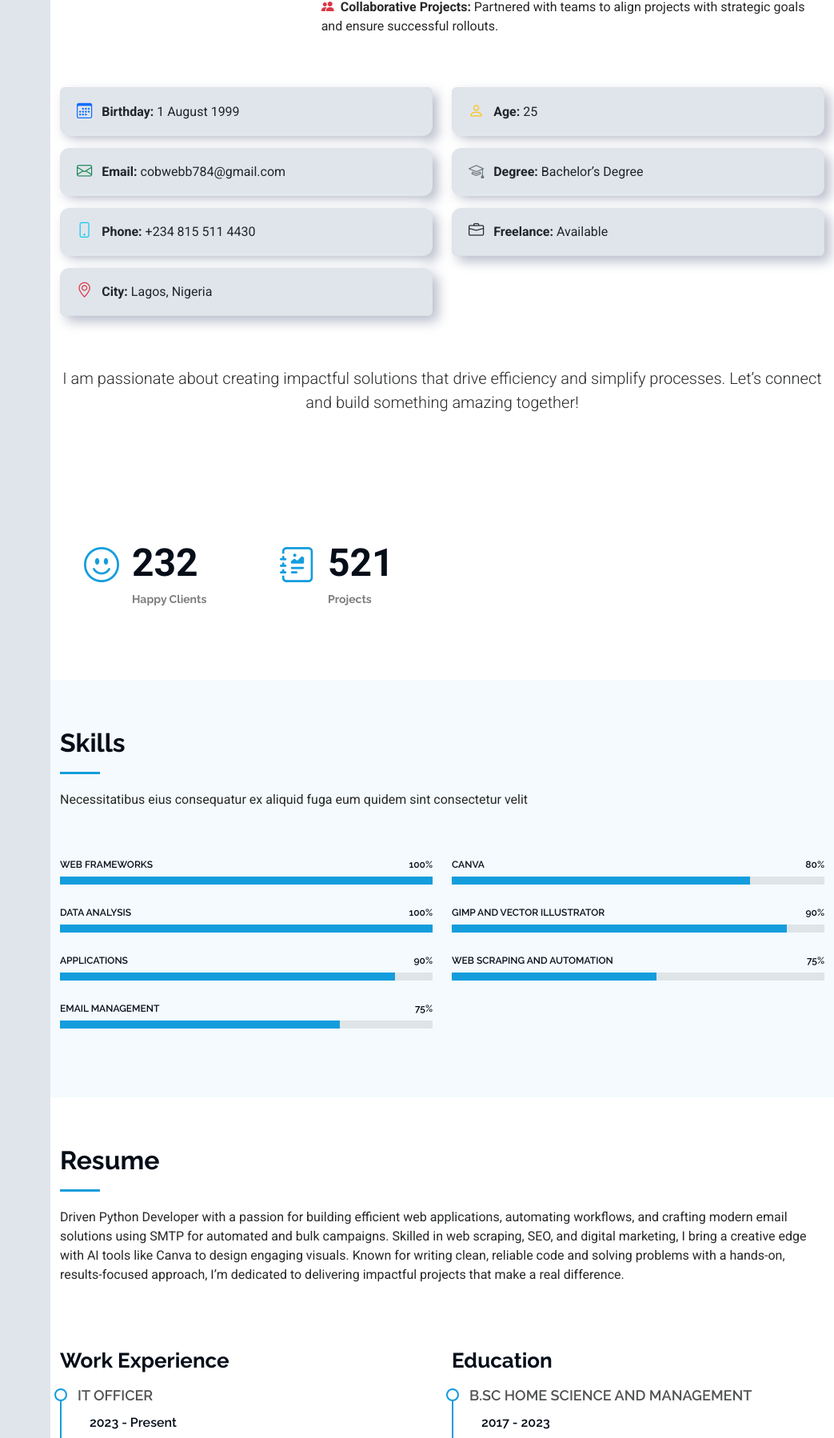
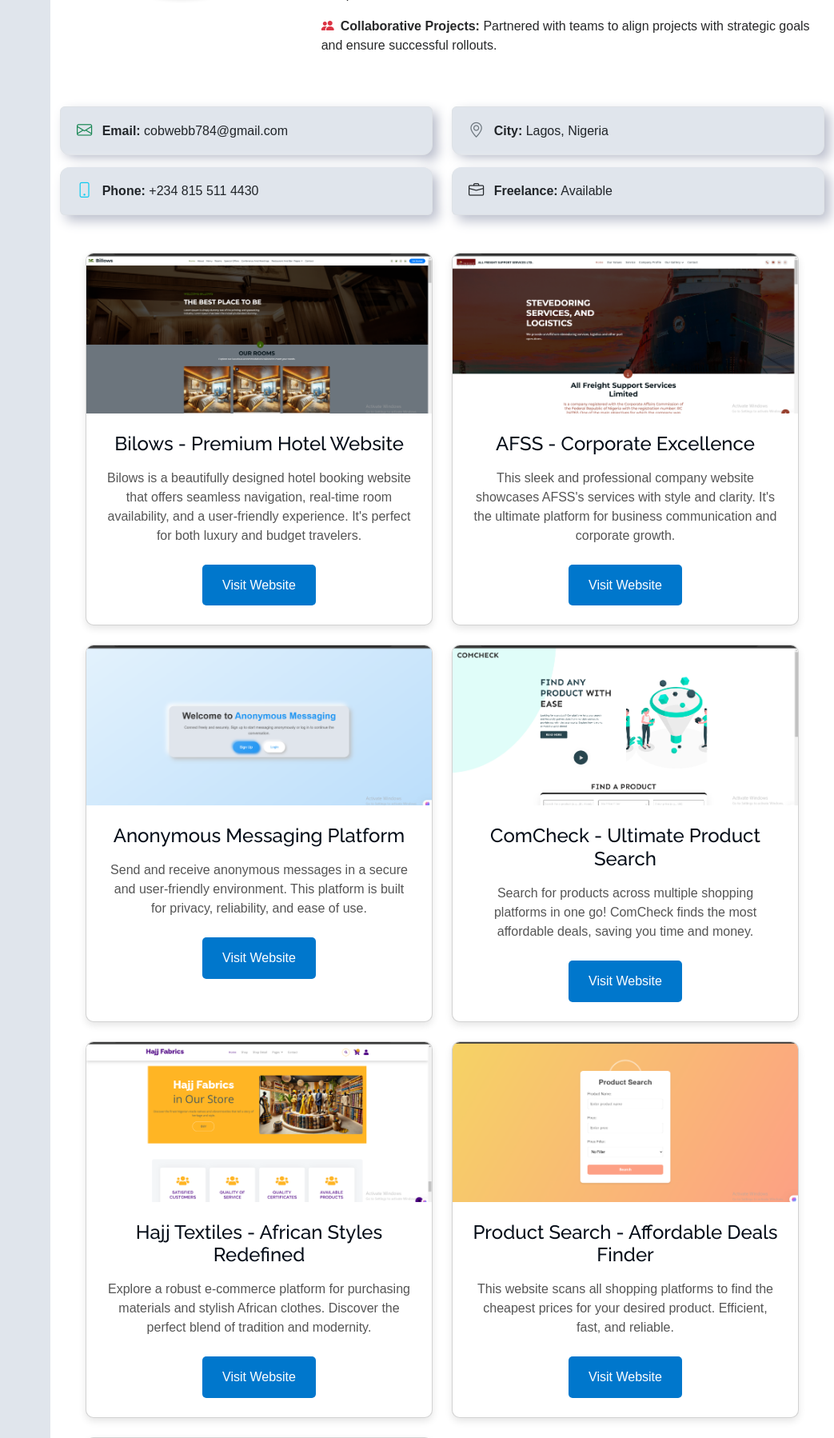
Before and after one commit to decobwebs/cobweb_portfolio, a Flask app: page / in a window 1280 px wide. Shown: the part 1555-3353 px from the top of the page at 80% size, without its empty margins (237-1280 px from the left). Run offline with Flask 2, Linux system fonts and the light colour scheme; some libraries are stand-ins or nearby versions.

Commit message:
Initial commit

```diff
--- /dev/null
+++ b/static/assets/css/styles.css
@@ -0,0 +1,78 @@
+body {
+  font-family: 'Arial', sans-serif;
+  margin: 0;
+  padding: 0;
+  background: #f9f9f9;
+  color: #333;
+}
+
+header {
+  text-align: center;
+  padding: 2rem;
+  background: #0077cc;
+  color: white;
+}
+
+header h1 {
+  font-size: 2.5rem;
+  margin-bottom: 0.5rem;
+}
+
+header p {
+  font-size: 1.2rem;
+}
+
+.card-container {
+  display: grid;
+  grid-template-columns: repeat(auto-fit, minmax(300px, 1fr));
+  gap: 1.5rem;
+  padding: 2rem;
+}
+
+.card {
+  background: white;
+  border-radius: 10px;
+  box-shadow: 0 4px 10px rgba(0, 0, 0, 0.1);
+  overflow: hidden;
+  transition: transform 0.3s ease, box-shadow 0.3s ease;
+}
+
+.card:hover {
+  transform: translateY(-10px);
+  box-shadow: 0 6px 15px rgba(0, 0, 0, 0.2);
+}
+
+.image-section img {
+  width: 100%;
+  height: 200px;
+  object-fit: cover;
+}
+
+.content-section {
+  padding: 1.5rem;
+  text-align: center;
+}
+
+.content-section h2 {
+  font-size: 1.5rem;
+  margin-bottom: 1rem;
+}
+
+.content-section p {
+  font-size: 1rem;
+  margin-bottom: 1.5rem;
+  color: #555;
+}
+
+.btn {
+  text-decoration: none;
+  padding: 0.8rem 1.5rem;
+  background: #0077cc;
+  color: white;
+  border-radius: 5px;
+  transition: background 0.3s ease;
+}
+
+.btn:hover {
+  background: #005fa3;
+}
--- /dev/null
+++ b/static/assets/js/scripts.js
@@ -0,0 +1,12 @@
+document.addEventListener("DOMContentLoaded", () => {
+  const cards = document.querySelectorAll('.card');
+  cards.forEach(card => {
+    card.addEventListener('mouseenter', () => {
+      card.style.transform = 'translateY(-10px)';
+    });
+
+    card.addEventListener('mouseleave', () => {
+      card.style.transform = 'translateY(0)';
+    });
+  });
+});
--- a/templates/index.html
+++ b/templates/index.html
@@ -26,6 +26,7 @@
 
   <!-- Main CSS File -->
   <link href="static/assets/css/main.css" rel="stylesheet">
+  <link href="static/assets/css/styles.css" rel="stylesheet">
 
   <!-- =======================================================
   * Template Name: iPortfolio
@@ -135,10 +136,7 @@
   <!-- Column 1 -->
   <div class="col-lg-6">
     <ul class="list-group" style="list-style: none; padding: 0;">
-      <li class="list-group-item neumorphic-item">
-        <i class="bi bi-calendar3 me-2 text-primary"></i>
-        <strong>Birthday:</strong> 1 August 1999
-      </li>
+
       <li class="list-group-item neumorphic-item">
         <i class="bi bi-envelope me-2 text-success"></i>
         <strong>Email:</strong> cobwebb784@gmail.com
@@ -147,23 +145,17 @@
         <i class="bi bi-phone me-2 text-info"></i>
         <strong>Phone:</strong> +234 815 511 4430
       </li>
-      <li class="list-group-item neumorphic-item">
-        <i class="bi bi-geo-alt me-2 text-danger"></i>
-        <strong>City:</strong> Lagos, Nigeria
-      </li>
+
     </ul>
   </div>
 
   <!-- Column 2 -->
   <div class="col-lg-6">
     <ul class="list-group" style="list-style: none; padding: 0;">
+
       <li class="list-group-item neumorphic-item">
-        <i class="bi bi-person me-2 text-warning"></i>
-        <strong>Age:</strong> 25
-      </li>
-      <li class="list-group-item neumorphic-item">
-        <i class="bi bi-mortarboard me-2 text-secondary"></i>
-        <strong>Degree:</strong> Bachelor’s Degree
+        <i class="bi bi-geo-alt me-2 text-secondary"></i>
+        <strong>City:</strong> Lagos, Nigeria
       </li>
       <li class="list-group-item neumorphic-item">
         <i class="bi bi-briefcase me-2 text-dark"></i>
@@ -197,6 +189,99 @@
     font-size: 1.2rem;
   }
 </style>
+
+
+
+        <div class="card-container">
+
+    <!-- Bilows -->
+    <div class="card">
+      <div class="image-section">
+        <img src="static/assets/img/billows.png" alt="Bilows Hotel Website Screenshot">
+      </div>
+      <div class="content-section">
+        <h2>Bilows - Premium Hotel Website</h2>
+        <p>Bilows is a beautifully designed hotel booking website that offers seamless navigation, real-time room availability, and a user-friendly experience. It's perfect for both luxury and budget travelers.</p>
+        <a href="https://billows.onrender.com" target="_blank" class="btn">Visit Website</a>
+      </div>
+    </div>
+
+    <!-- AFSS -->
+    <div class="card">
+      <div class="image-section">
+        <img src="static/assets/img/company.png" alt="AFSS Company Website Screenshot">
+      </div>
+      <div class="content-section">
+        <h2>AFSS - Corporate Excellence</h2>
+        <p>This sleek and professional company website showcases AFSS's services with style and clarity. It's the ultimate platform for business communication and corporate growth.</p>
+        <a href="https://afssltd.onrender.com" target="_blank" class="btn">Visit Website</a>
+      </div>
+    </div>
+
+    <!-- Anonymous Messaging -->
+    <div class="card">
+      <div class="image-section">
+        <img src="static/assets/img/anonymous.png" alt="Anonymous Messaging Website Screenshot">
+      </div>
+      <div class="content-section">
+        <h2>Anonymous Messaging Platform</h2>
+        <p>Send and receive anonymous messages in a secure and user-friendly environment. This platform is built for privacy, reliability, and ease of use.</p>
+        <a href="https://anonymous-message-e2lu.onrender.com" target="_blank" class="btn">Visit Website</a>
+      </div>
+    </div>
+
+    <!-- Product Search -->
+    <div class="card">
+      <div class="image-section">
+        <img src="static/assets/img/comcheck.png" alt="Product Search Website Screenshot">
+      </div>
+      <div class="content-section">
+        <h2>ComCheck - Ultimate Product Search</h2>
+        <p>Search for products across multiple shopping platforms in one go! ComCheck finds the most affordable deals, saving you time and money.</p>
+        <a href="https://comcheck-c4t5.onrender.com" target="_blank" class="btn">Visit Website</a>
+      </div>
+    </div>
+
+    <!-- Hajj Textiles -->
+    <div class="card">
+      <div class="image-section">
+        <img src="static/assets/img/hajj.png" alt="Hajj Textiles Website Screenshot">
+      </div>
+      <div class="content-section">
+        <h2>Hajj Textiles - African Styles Redefined</h2>
+        <p>Explore a robust e-commerce platform for purchasing materials and stylish African clothes. Discover the perfect blend of tradition and modernity.</p>
+        <a href="https://hajj-textiles.onrender.com" target="_blank" class="btn">Visit Website</a>
+      </div>
+    </div>
+
+    <!-- Product Search (Alternative) -->
+    <div class="card">
+      <div class="image-section">
+        <img src="static/assets/img/product_search.png" alt="Product Search Alternative Screenshot">
+      </div>
+      <div class="content-section">
+        <h2>Product Search - Affordable Deals Finder</h2>
+        <p>This website scans all shopping platforms to find the cheapest prices for your desired product. Efficient, fast, and reliable.</p>
+        <a href="https://product-search-0r55.onrender.com" target="_blank" class="btn">Visit Website</a>
+      </div>
+    </div>
+
+    <!-- QR Code Generator -->
+    <div class="card">
+      <div class="image-section">
+        <img src="static/assets/img/Qr.png" alt="QR Code Generator Website Screenshot">
+      </div>
+      <div class="content-section">
+        <h2>Stylish QR Code Generator</h2>
+        <p>Create stylish QR codes for any link. Customize colors and design to suit your brand or personal preference.</p>
+        <a href="https://qr-code-generator-e6n4.onrender.com" target="_blank" class="btn">Visit Website</a>
+      </div>
+    </div>
+
+    <!-- Portfolio -->
+
+
+  </div>
 
 
         <!-- Summary -->
@@ -782,6 +867,7 @@ I thrive on challenges and turning ideas into reality through technology.</p>
 
   <!-- Main JS File -->
   <script src="static/assets/js/main.js"></script>
+  <script src="static/assets/js/scripts.js"></script>
 
 </body>
 
```
Also changed, not shown: static/assets/img/Qr.png (added), static/assets/img/Screenshot (228).png (added), static/assets/img/anonymous.png (added), static/assets/img/billows.png (added), static/assets/img/comcheck.png (added), static/assets/img/company.png (added), static/assets/img/hajj.png (added), static/assets/img/product_search.png (added).
